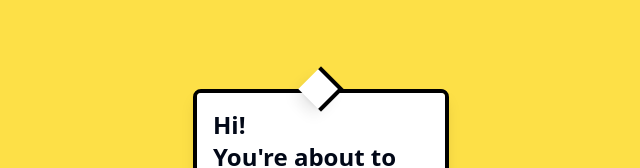
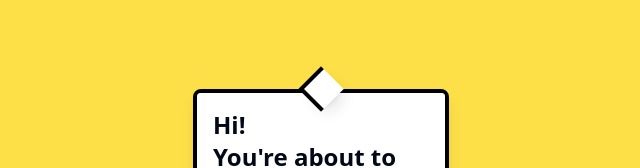
Before and after one commit to GPT-Engineer-App/stylish-text-area, a React (Vite) app: page / in a window 1280 px wide. Shown: the part 228-396 px from the top of the page, without its empty margins (319-959 px from the left). Built offline with nearby package versions, Linux system fonts and the light colour scheme.

Commit message:
Reverted to edit ab5f69e9-997a-4846-a7d6-c3da7b30b345: "Invert chat bubble and fix shadow
Updated the chat bubble design to be inverted and adjusted the drop shadow for improved visual appearance.
[skip gpt_engineer]"

```diff
--- a/src/pages/Index.jsx
+++ b/src/pages/Index.jsx
@@ -16,7 +16,7 @@ const Index = () => {
             }}
           />
         </div>
-        <div className="absolute -top-4 right-1/2 w-8 h-8 bg-white border-4 border-b-0 border-l-0 border-black transform rotate-45 translate-x-1/2 shadow-lg"></div>
+        <div className="absolute -top-4 left-1/2 w-8 h-8 bg-white border-4 border-b-0 border-r-0 border-black transform -rotate-45 -translate-x-1/2 shadow-lg"></div>
       </div>
     </div>
   );
```
